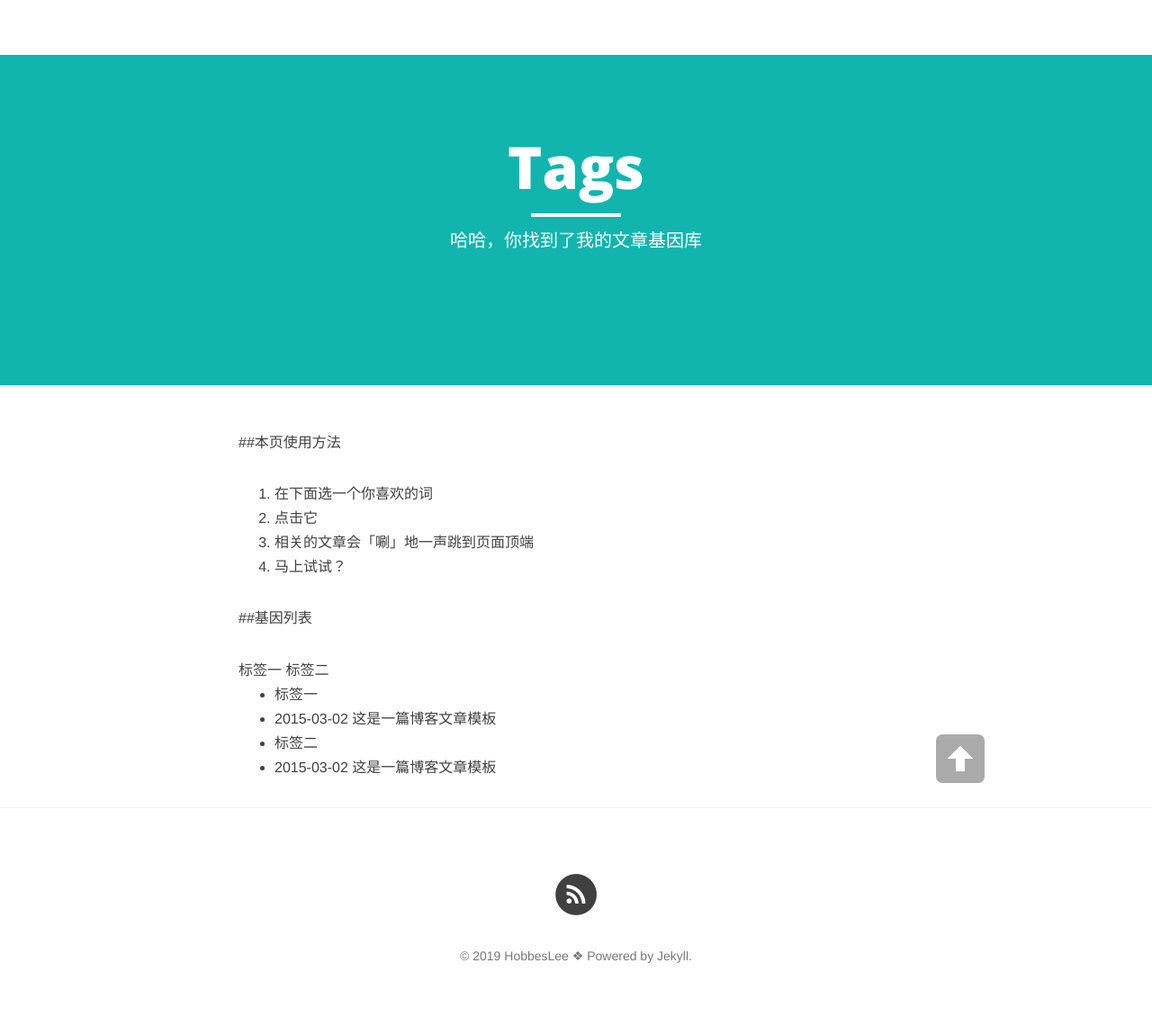
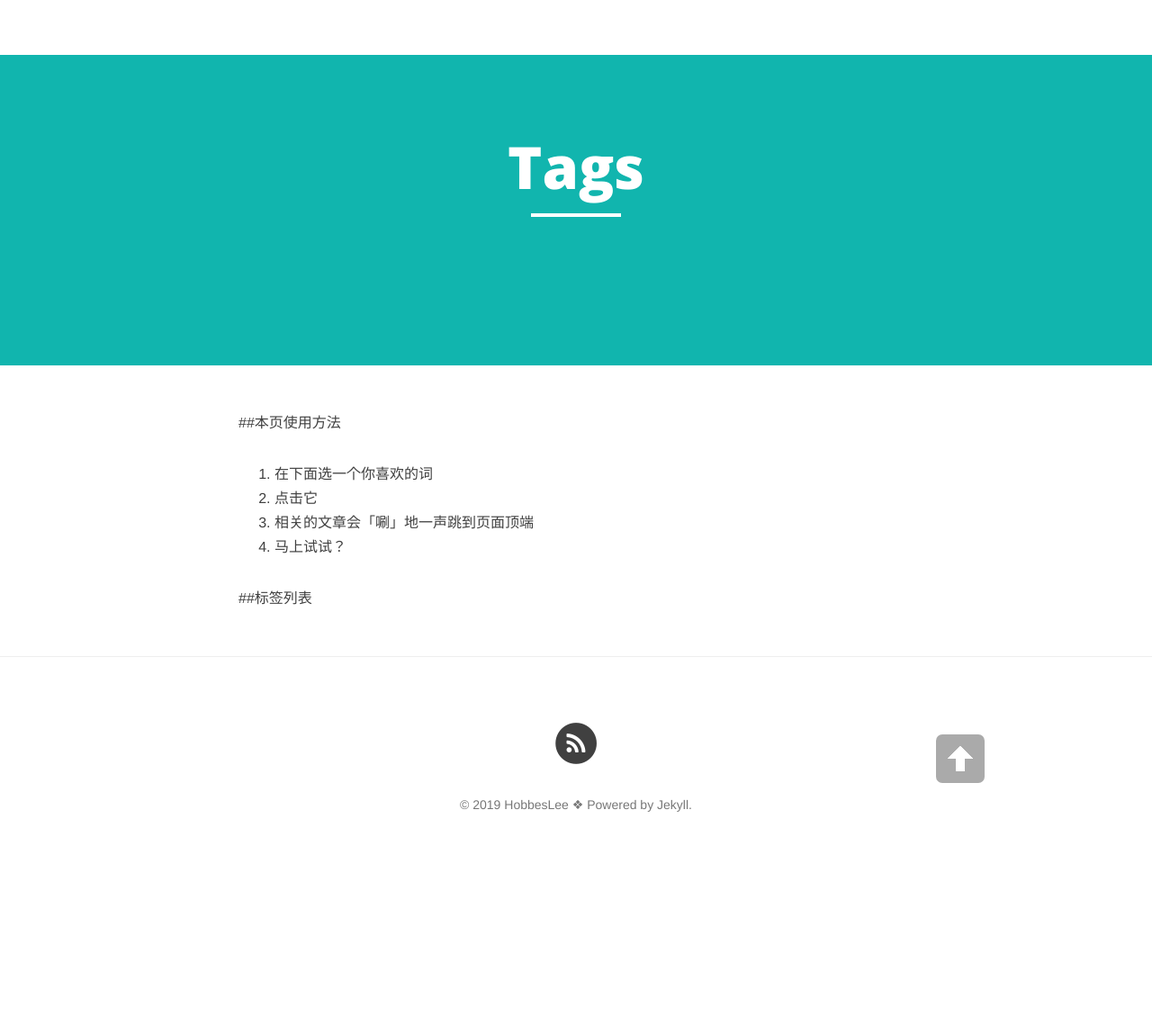
Before and after one commit to HobbesLeex/HobbesLeex.github.io, a Jekyll site: the page built from tags.md, in a window 1280 px wide. Shown: the whole page at 90% size. Built offline with Jekyll 4.4.1, drawn with Linux system fonts in a browser that asks for light colours; nearby versions of some CDN libraries; library files that are not in the unit come from our copies; after the commit the page ends 972 px from its top, so only the background shows below that.

Commit message:
second commit

```diff
--- a/_config.yml
+++ b/_config.yml
@@ -13,8 +13,8 @@
   bio: "学无止尽" # 填写作者信息：博客描述
 
 # Data
-gavatar: img/icon1.png # 浏览器地址栏小图标，可自定义更改
-favicon: img/icon1.png # 浏览器地址栏小图标，可自定义更改
+gavatar: img/favicon.png # 浏览器地址栏小图标，可自定义更改
+favicon: img/favicon.png # 浏览器地址栏小图标，可自定义更改
 
 douban_username:  # 你的豆瓣id
 twitter_username:
--- a/_posts/2015-03-02-how-to-write.md
+++ /dev/null
@@ -1,10 +0,0 @@
----
-layout: post
-title: 这是一篇博客文章模板
-date: 2015-3-02
-categories: blog
-tags: [标签一,标签二]
-description: 文章金句。
----
-
-这里是博客正文。
--- a/index.html
+++ b/index.html
@@ -1,6 +1,6 @@
 ---
 layout: page
-description: "博客页面"
+description: ""
 ---
 
 {% for post in paginator.posts %}
--- a/tags.md
+++ b/tags.md
@@ -1,7 +1,7 @@
 ---
 layout: page
 title: "Tags"
-description: "哈哈，你找到了我的文章基因库"
+description: ""
 header-img: "img/semantic.jpg"
 ---
 
@@ -12,7 +12,7 @@
 3. 相关的文章会「唰」地一声跳到页面顶端
 4. 马上试试？
 
-##基因列表
+##标签列表
 
 
 <div id='tag_cloud'>
```
Also changed, not shown: about.md (+2 -2 lines), milestone.md (deleted, +0 -8 lines), other.md (added, +6 -0 lines), img/favicon.ico (deleted), img/favicon.png, img/icon1.png (deleted).
